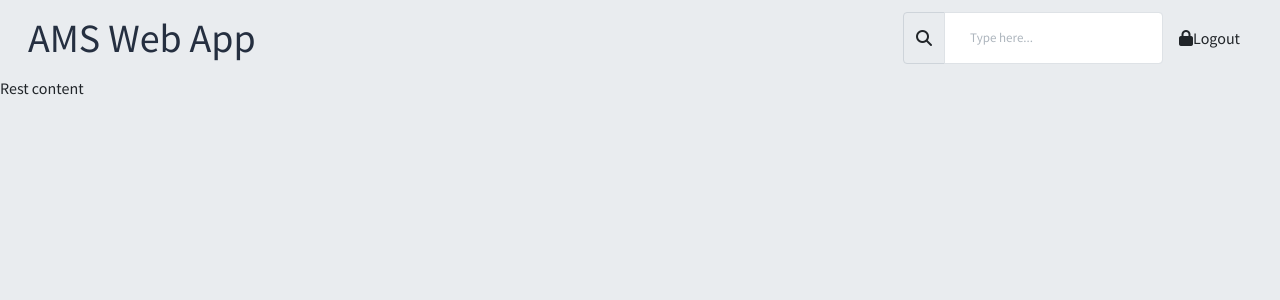
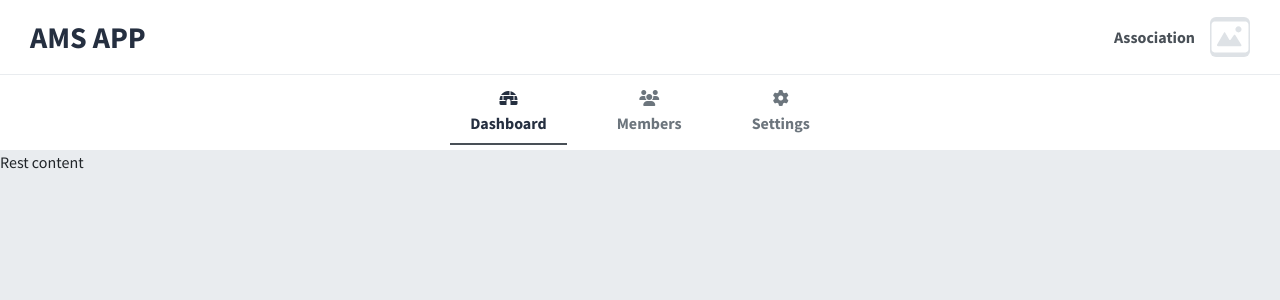
Before and after one commit to codepraycode/ams_app, a React app: page / in a window 1280 px wide. Shown: the top 300 px of the page. Built offline with nearby package versions, Linux system fonts and the light colour scheme; the HTML template or start-up script is replaced by a standard one.

Commit message:
implemented dahboard Navbar

```diff
--- a/src/components/Navbar.jsx
+++ b/src/components/Navbar.jsx
@@ -1,56 +1,52 @@
 import React from 'react';
+import { NavLink, useLocation } from 'react-router-dom';
+import {placeholder} from '../constants/assets';
+
 
 const Navbar = () => {
+    const {pathname} = useLocation();
+
     return (
-        <nav
-            className="navbar navbar-main navbar-expand-lg px-0 mx-4 shadow-none border-radius-xl"
-            id="navbarBlur" navbar-scroll="true"
-        >
+        <>
+            <div className={"top_bar"}>
+                <div className="brand">AMS APP</div>
 
-            <div className="navbar-content">
 
-                <a class="navbar-brand brand m-0" href="/">
-                    {/* <img src="../assets/img/logo-ct.png" class="navbar-brand-img h-100 w-15" alt="..."/> */}
-                    <span class="ms-1 font-weight-bold">AMS Web App</span>
-                </a>
+                <div>
+                    {/* Actions */}
+                    {/* <div className="actions">
+                        <button>Activate Account</button>
+                        <button>Verify Mail</button>
+                    </div> */}
 
+                    <div className="account_">
+                        <span>Association</span>
+                        <div className='avatar'>
+                            <img src={placeholder} alt="Logo" />
+                        </div>
+                    </div>
+                </div>
 
             </div>
 
-            <div className="container-fluid py-1 px-3">
+            <nav>
+                <NavLink to="/" className={({ isActive }) => (isActive && pathname === "/" ? "active" : "")}>
+                    <i className="fas fa-igloo"></i>
+                    <span>Dashboard</span>
+                </NavLink>
 
-                <div className="collapse navbar-collapse mt-sm-0 mt-2 me-md-0 me-sm-4" id="navbar">
+                <NavLink to="/members">
+                    <i className="fas fa-users"></i>
+                    <span>Members</span>
+                </NavLink>
 
-                    <div className="ms-md-auto pe-md-3 d-flex align-items-center">
-                        <div className="input-group">
-                            <span className="input-group-text text-body"><i className="fas fa-search" aria-hidden="true"></i></span>
-                            <input type="text" className="form-control" placeholder="Type here..." />
-                        </div>
-                    </div>
+                <NavLink to="/profile">
+                    <i className="fas fa-cog"></i>
+                    <span>Settings</span>
+                </NavLink>
 
-                    <ul className="navbar-nav  justify-content-end">
-
-                        <li className="nav-item d-flex align-items-center">
-                            <a href="javascript:;" className="nav-link text-body font-weight-bold px-0">
-                                <i className="fas fa-lock"></i>
-                                <span className="d-sm-inline d-none">Logout</span>
-                            </a>
-                        </li>
-
-                        <li className="nav-item d-xl-none ps-3 d-flex align-items-center">
-                            <a href="javascript:;" className="nav-link text-body p-0" id="iconNavbarSidenav">
-                                <div className="sidenav-toggler-inner">
-                                    <i className="sidenav-toggler-line"></i>
-                                    <i className="sidenav-toggler-line"></i>
-                                    <i className="sidenav-toggler-line"></i>
-                                </div>
-                            </a>
-                        </li>
-                    </ul>
-                </div>
-            </div>
-
-        </nav>
+            </nav>
+        </>
     )
 }
 
--- a/src/constants/assets.js
+++ b/src/constants/assets.js
@@ -2,10 +2,10 @@ const curve1 = '/assets/images/curves/curved1.jpg';
 const curve2 = '/assets/images/curves/curved2.jpg';
 
 
-const placholder = '/assets/images/icons/profile_picture.svg';
+const placeholder = '/assets/images/icons/profile_picture.svg';
 
 
 const error500 = '/assets/images/illustration/error_500.svg';
 const error404 = '/assets/images/illustration/error_404.svg';
 
-export { curve1, curve2, error500, error404, placholder };
+export { curve1, curve2, error500, error404, placeholder };
--- /dev/null
+++ b/src/layouts/DashboardLayout.jsx
@@ -0,0 +1,41 @@
+import React, { useEffect } from 'react'
+import Navbar from '../components/Navbar';
+import SideBar from '../components/SideBar';
+
+
+
+const Dashboard = () => {
+    useEffect(() => {
+        const body = document.querySelector('body')
+
+        // console.log(body.classNameList)
+        body.classList.add("bg-gray-100");
+
+        return () => {
+            body.classList.remove("bg-gray-100")
+        }
+    })
+
+
+    return (
+        <>
+
+            {/* <SideBar/> */}
+
+            <header>
+                <Navbar />
+            </header>
+
+            <main>
+
+                <p>Rest content</p>
+
+            </main>
+        </>
+
+
+
+    )
+}
+
+export default Dashboard;
--- a/src/pages/Dashboard.jsx
+++ b/src/pages/Dashboard.jsx
@@ -17,23 +17,7 @@ const Dashboard = () => {
   })
 
 
-  return (
-    <>
-
-      {/* <SideBar/> */}
-
-      <main>
-
-        <Navbar/>
-
-        <p>Rest content</p>
-
-      </main>
-    </>
-
-
-
-  )
+  return (<p>Rest content</p>)
 }
 
 export default Dashboard;
--- a/src/routes.js
+++ b/src/routes.js
@@ -4,6 +4,7 @@ import { Routes, Route } from 'react-router-dom';
 import { signInUrl, signUpUrl, homeUrl } from "./constants/app_urls";
 import Error400 from './errors/404.jsx';
 import AuthLayout from './layouts/AuthLayout';
+import DashboardLayout from './layouts/DashboardLayout';
 
 import Dashboard from './pages/Dashboard.jsx';
 import SignIn from "./pages/SignIn.jsx";
@@ -14,7 +15,13 @@ const AppRoutes = ()=>{
     return (
         <Routes>
 
-            <Route path={homeUrl} element={<Dashboard />} />
+            <Route path={homeUrl} element={<DashboardLayout />}>
+                <Route path={''} index element={<Dashboard />} />
+                <Route path={'members'} exact element={<Dashboard />} />
+                <Route path={'profile'} exact element={<Dashboard />} />
+            </Route>
+
+
             <Route path={signInUrl} element={
                     <AuthLayout>
                         <SignIn />
@@ -30,6 +37,8 @@ const AppRoutes = ()=>{
             />
 
 
+
+
             <Route path={'*'} element={<Error400 />} />
 
         </Routes>
--- a/src/scss/app.scss
+++ b/src/scss/app.scss
@@ -77,6 +77,7 @@ body{
     font-size: $extraLarge+10;
     color: $primary;
     margin: 20px 0;
+    font-weight: bold;
 }
 .img_uploader {
 
@@ -379,3 +380,147 @@ a{
         margin-bottom: 20px;
     }
 }
+
+
+
+// Dashboard Styles
+
+// Top Bar
+.top_bar{
+    background-color: $white;
+    max-width: 100%;
+    display: flex;
+    align-items: center;
+    justify-content: space-between;
+    padding: 0 30px;
+    height: 75px;
+    border-bottom: 1px solid $gray-200;
+    .brand{
+        font-size: $large+5;
+    }
+
+    &>div:last-of-type{
+        // background-color: red;
+        display: flex;
+        column-gap: 20px;
+
+
+        .actions{
+            display: flex;
+            align-items: center;
+            column-gap: 15px;
+
+            button{
+                padding: 8px 15px;
+                background-color: $primary;
+
+                color: $white;
+                border: 0;
+                border-radius: 5px;
+            }
+        }
+
+        .account_{
+            display: flex;
+            align-items: center;
+            column-gap: 15px;
+
+            span{
+                color: $gray-700;
+                font-weight: bold;
+            }
+            .avatar{
+                background-color: $gray-300;
+                width: 40px;
+                height: 40px;
+                display: flex;
+                align-items: center;
+                justify-content: center;
+                border-radius: 6px;
+                img{
+                    width: 100%;
+                    height: auto;
+                }
+            }
+        }
+    }
+}
+
+nav{
+    background-color: $white;
+    max-width: 100%;
+
+        display: flex;
+        align-items: center;
+        justify-content: center;
+        padding: 0 20px;
+        height: 75px;
+
+        column-gap: 30px;
+
+        a{
+            font-weight: bold;
+            // background-color: red;
+            padding: 10px 20px;
+
+            display: flex;
+            flex-direction: column;
+            justify-content: center;
+
+            text-align: center;
+            row-gap: 5px;
+
+            position: relative;
+
+            color: $gray-600;
+
+            transition: all ease-in-out 0.3s;
+
+            &.active,
+            &:hover{
+                color: $primary;
+            }
+
+            &::after {
+                content: "";
+                display: none;
+                position: absolute;
+                width: 100%;
+                height: 2px;
+                background-color: $gray-700;
+                bottom: 0;
+                left: 0;
+            }
+
+            &.active::after{
+                display: block;
+            }
+        }
+}
+
+@media (max-width:360px) {
+    nav{
+        a{
+            padding: 10px;
+        }
+    }
+
+        .top_bar {
+            padding: 0 10px;
+
+            .account_ {
+                span {
+                    display: none;
+                }
+            }
+        }
+}
+
+@media (max-width:280px) {
+
+    nav{
+        a{
+            padding: 10px;
+        }
+    }
+}
--- a/src/widgets/FileUpload.jsx
+++ b/src/widgets/FileUpload.jsx
@@ -1,5 +1,5 @@
 import React from 'react';
-import { placholder } from '../constants/assets';
+import { placeholder } from '../constants/assets';
 
 
 function ImageFileUpload({ wrapperProps, inputProps }) {
@@ -21,7 +21,7 @@ function ImageFileUpload({ wrapperProps, inputProps }) {
       <div {...pprops}>
 
           <div className="preview" >
-                <img src={placholder} />
+                <img src={placeholder} />
             </div>
           <div className='upload_action'>
             <input
```
